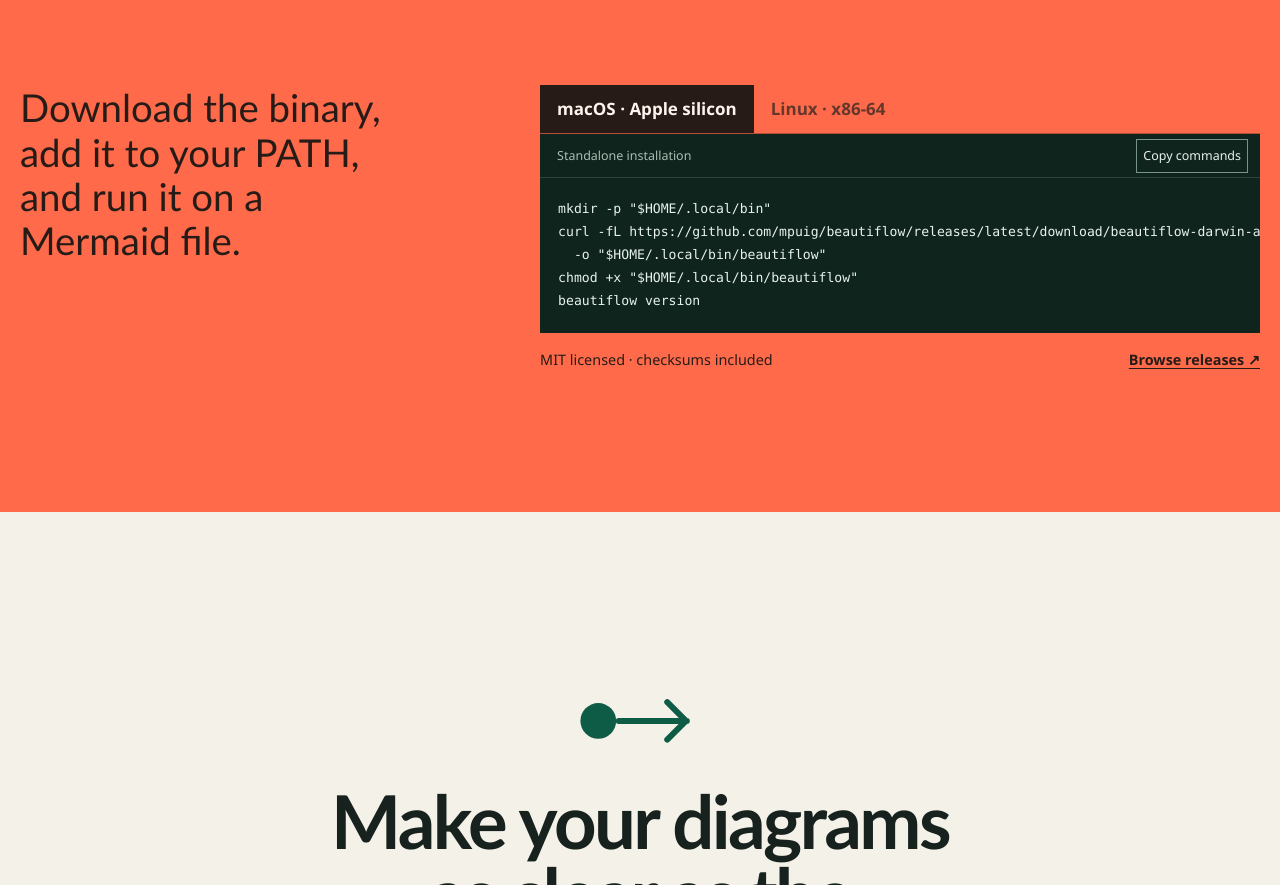
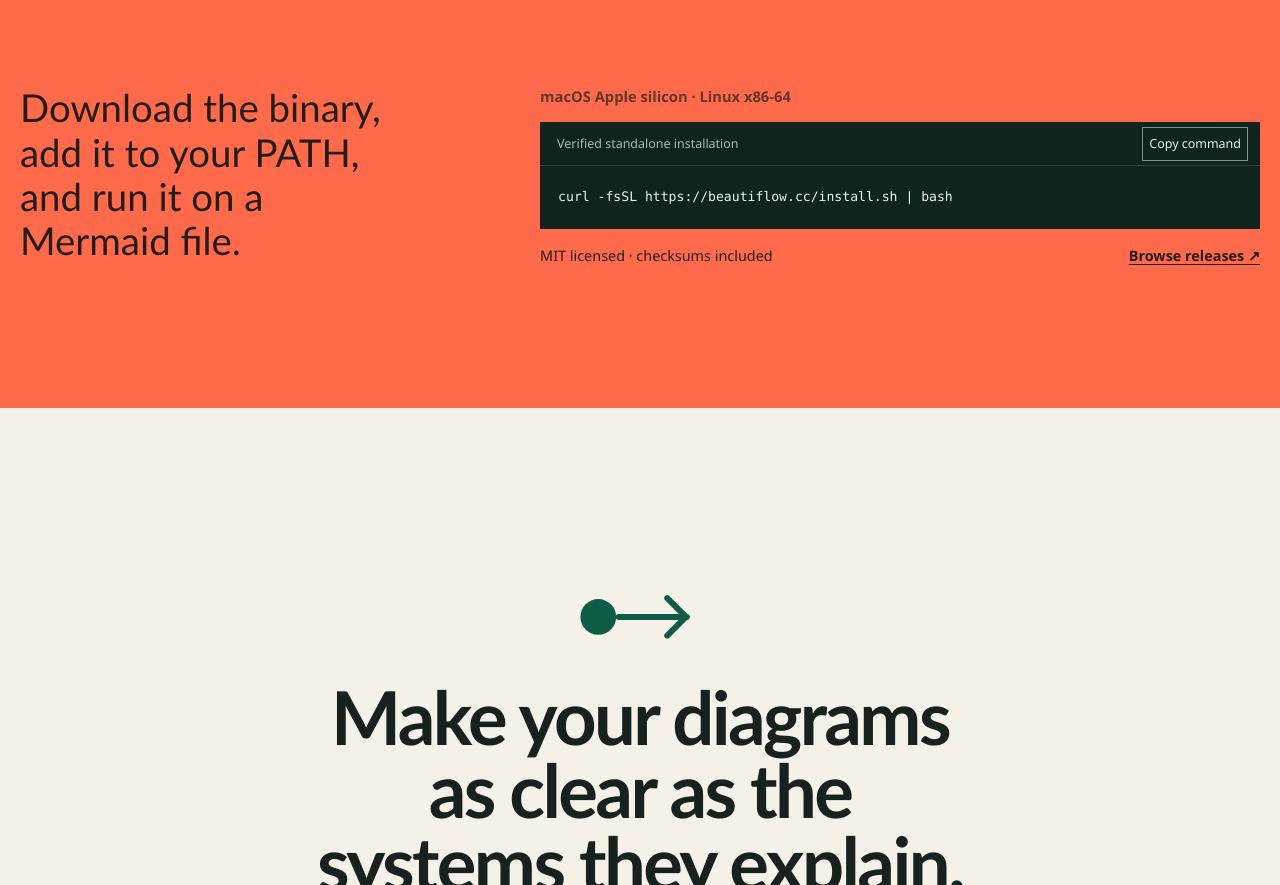
Before and after one commit to mpuig/beautiflow, a website: page index.html in a window 1280 px wide. Shown: the part 7287-8172 px from the top of the page. Drawn offline with Linux system fonts and the light colour scheme; a web font is replaced by a local one.

Commit message:
Add one-command verified installer

```diff
--- a/index.html
+++ b/index.html
@@ -420,9 +420,7 @@
     .install-grid { display: grid; grid-template-columns: .72fr 1.28fr; gap: clamp(42px, 9vw, 130px); align-items: start; }
     .install-grid > * { min-width: 0; }
     .install-note { font-family: var(--display); font-size: clamp(1.45rem, 3vw, 2.55rem); line-height: 1.15; margin: 0; max-width: 17ch; }
-    .platform-tabs { display: flex; border-bottom: 1px solid rgba(39,27,23,.35); }
-    .platform-tab { min-height: 48px; padding: 0 17px; border: 0; background: transparent; color: #63372c; font-weight: 700; cursor: pointer; }
-    .platform-tab[aria-selected="true"] { background: #271b17; color: #fff3ed; }
+    .platform-support { margin: 0 0 14px; color: #63372c; font-size: .92rem; font-weight: 650; }
     .install .code-window { margin-top: 0; }
     .install-meta { display: flex; justify-content: space-between; gap: 20px; margin-top: 16px; font-size: .9rem; }
     .install-meta a { font-weight: 700; }
@@ -499,7 +497,7 @@
     }
 
     @media print {
-      .site-header, .actions, .copy-button, .trace-tabs, .platform-tabs, footer { display: none !important; }
+      .site-header, .actions, .copy-button, .trace-tabs, footer { display: none !important; }
       body { background: #fff; color: #111; }
       body::before { display: none; }
       section, .hero { break-inside: avoid; padding-block: 40px; }
@@ -777,17 +775,10 @@ service controller(logos:aws-eks)[Controller]</pre>
         <div class="install-grid">
           <p class="install-note">Download the binary, add it to your PATH, and run it on a Mermaid file.</p>
           <div>
-            <div class="platform-tabs" role="tablist" aria-label="Installation platform">
-              <button class="platform-tab" role="tab" aria-selected="true" data-platform="mac">macOS · Apple silicon</button>
-              <button class="platform-tab" role="tab" aria-selected="false" data-platform="linux">Linux · x86-64</button>
-            </div>
+            <p class="platform-support">macOS Apple silicon · Linux x86-64</p>
             <div class="code-window">
-              <div class="code-toolbar"><span id="install-label">Standalone installation</span><button class="copy-button" id="install-copy">Copy commands</button></div>
-              <pre id="install-code">mkdir -p "$HOME/.local/bin"
-curl -fL https://github.com/mpuig/beautiflow/releases/latest/download/beautiflow-darwin-arm64 \
-  -o "$HOME/.local/bin/beautiflow"
-chmod +x "$HOME/.local/bin/beautiflow"
-beautiflow version</pre>
+              <div class="code-toolbar"><span id="install-label">Verified standalone installation</span><button class="copy-button" id="install-copy">Copy command</button></div>
+              <pre id="install-code">curl -fsSL https://beautiflow.cc/install.sh | bash</pre>
             </div>
             <div class="install-meta">
               <span>MIT licensed · checksums included</span>
@@ -867,18 +858,8 @@ beautiflow version</pre>
       });
     });
 
-    const installCommands = {
-      mac: `mkdir -p "$HOME/.local/bin"\ncurl -fL https://github.com/mpuig/beautiflow/releases/latest/download/beautiflow-darwin-arm64 \\\n  -o "$HOME/.local/bin/beautiflow"\nchmod +x "$HOME/.local/bin/beautiflow"\nbeautiflow version`,
-      linux: `mkdir -p "$HOME/.local/bin"\ncurl -fL https://github.com/mpuig/beautiflow/releases/latest/download/beautiflow-linux-x86_64 \\\n  -o "$HOME/.local/bin/beautiflow"\nchmod +x "$HOME/.local/bin/beautiflow"\nbeautiflow version`
-    };
     const installCode = document.querySelector("#install-code");
     const installCopy = document.querySelector("#install-copy");
-    document.querySelectorAll(".platform-tab").forEach((tab) => {
-      tab.addEventListener("click", () => {
-        document.querySelectorAll(".platform-tab").forEach((item) => item.setAttribute("aria-selected", String(item === tab)));
-        installCode.textContent = installCommands[tab.dataset.platform];
-      });
-    });
 
     const copyStatus = document.querySelector("#copy-status");
     async function copyText(text, button) {
```
Also changed, not shown: test/site.test.ts (+12 -1 lines), .github/workflows/pages.yml, README.md, 1 other file.
